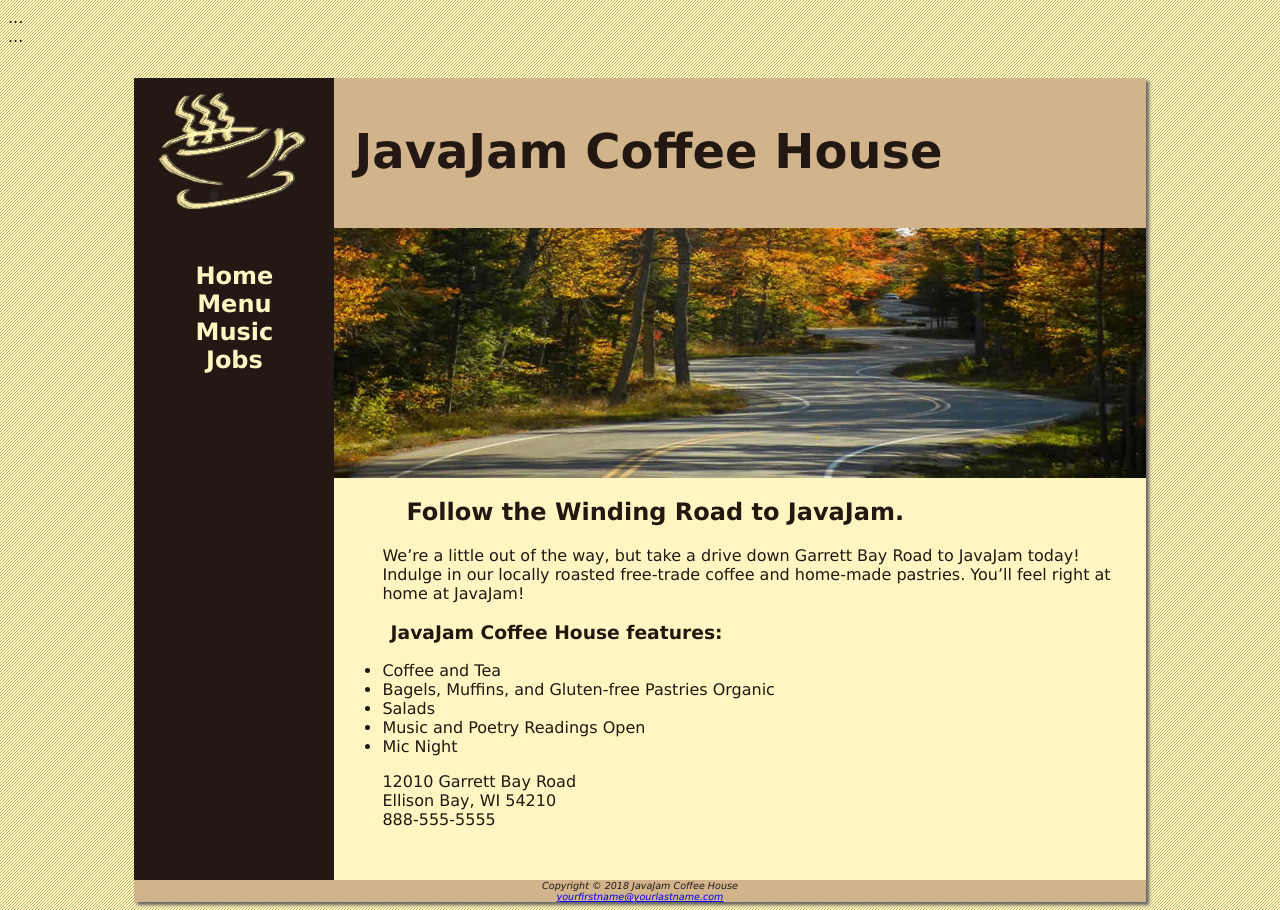
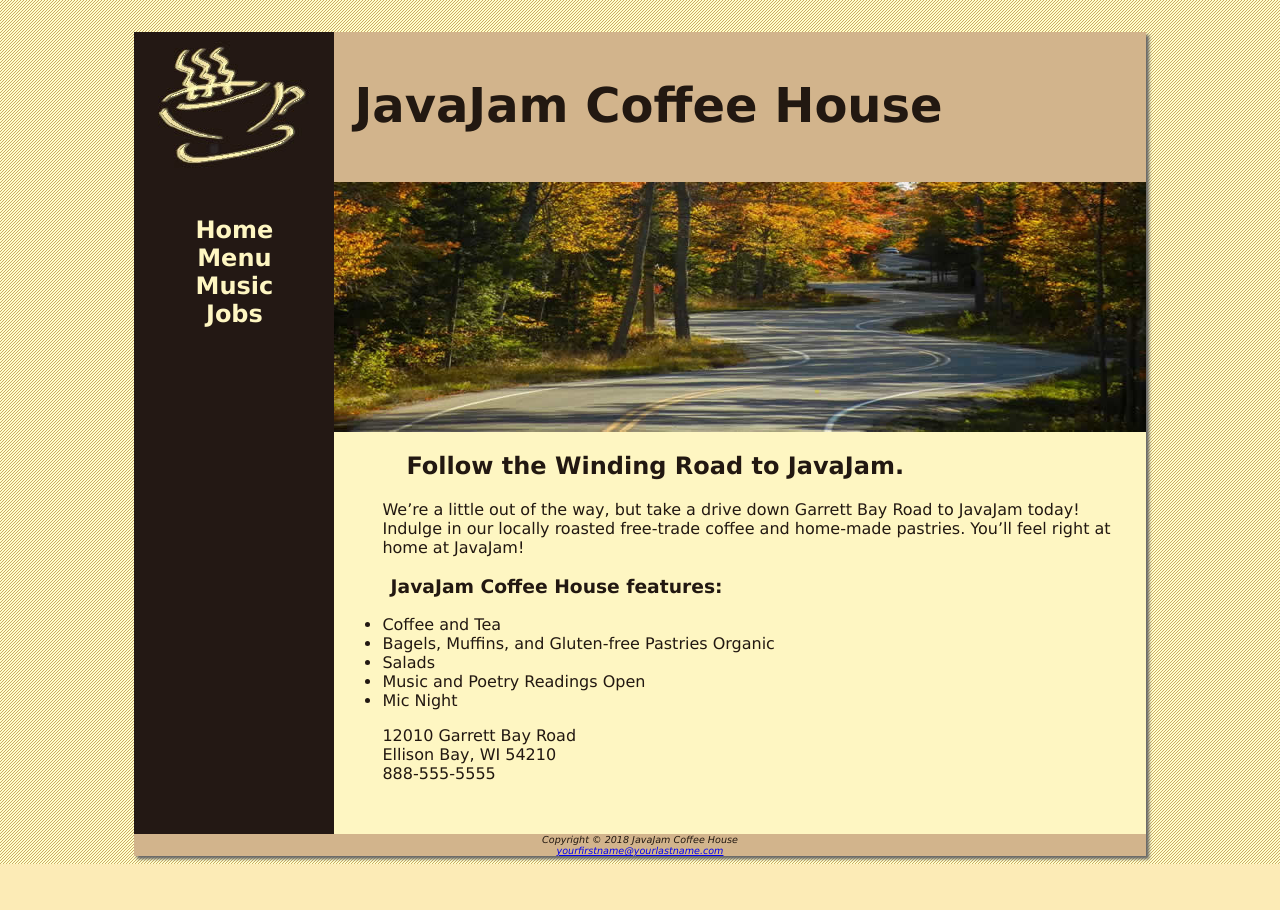
Before and after one commit to UNJINZHI/ujz.github.io, a plain HTML site: page index.html in a window 1280 px wide. After the commit the page ends 864 px from the top, so only its background shows below. Drawn offline with Linux system fonts and the light colour scheme.

Commit message:
Update index.html

```diff
--- a/index.html
+++ b/index.html
@@ -5,18 +5,6 @@
 	<title>JavaJam Coffee House</title>
 	<link rel="stylesheet" href="javajam.css">
 </head>
-<div id="content">
-	<div class="post-container">
-		<div class="post">
-		...
-		</div>
-	</div>
-	<div class="post-container">
-		<div class="post">
-		...
-		</div>
-	</div>
-</div>
 <body>
 <div id="wrapper">
 	<header>
```
